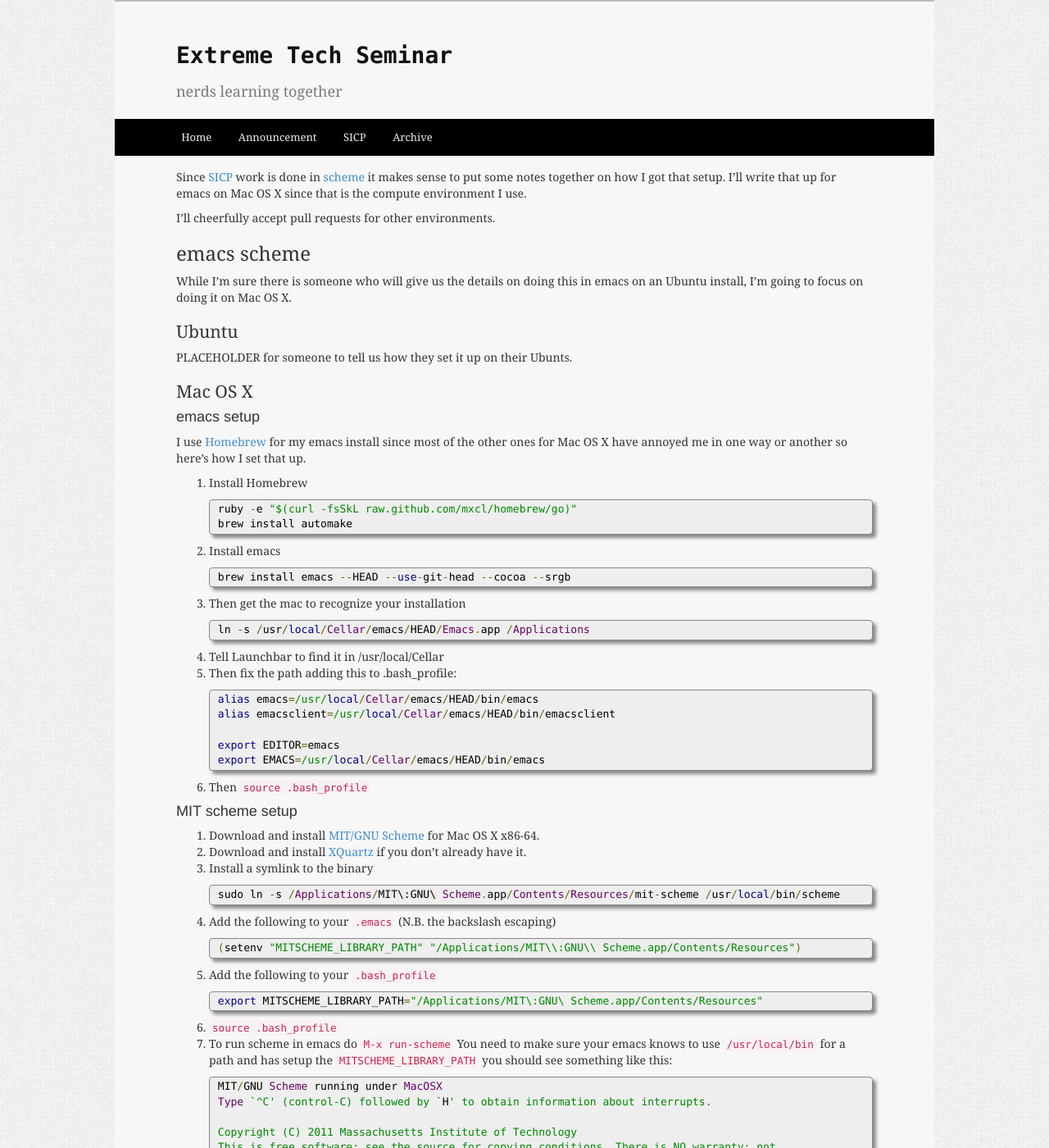
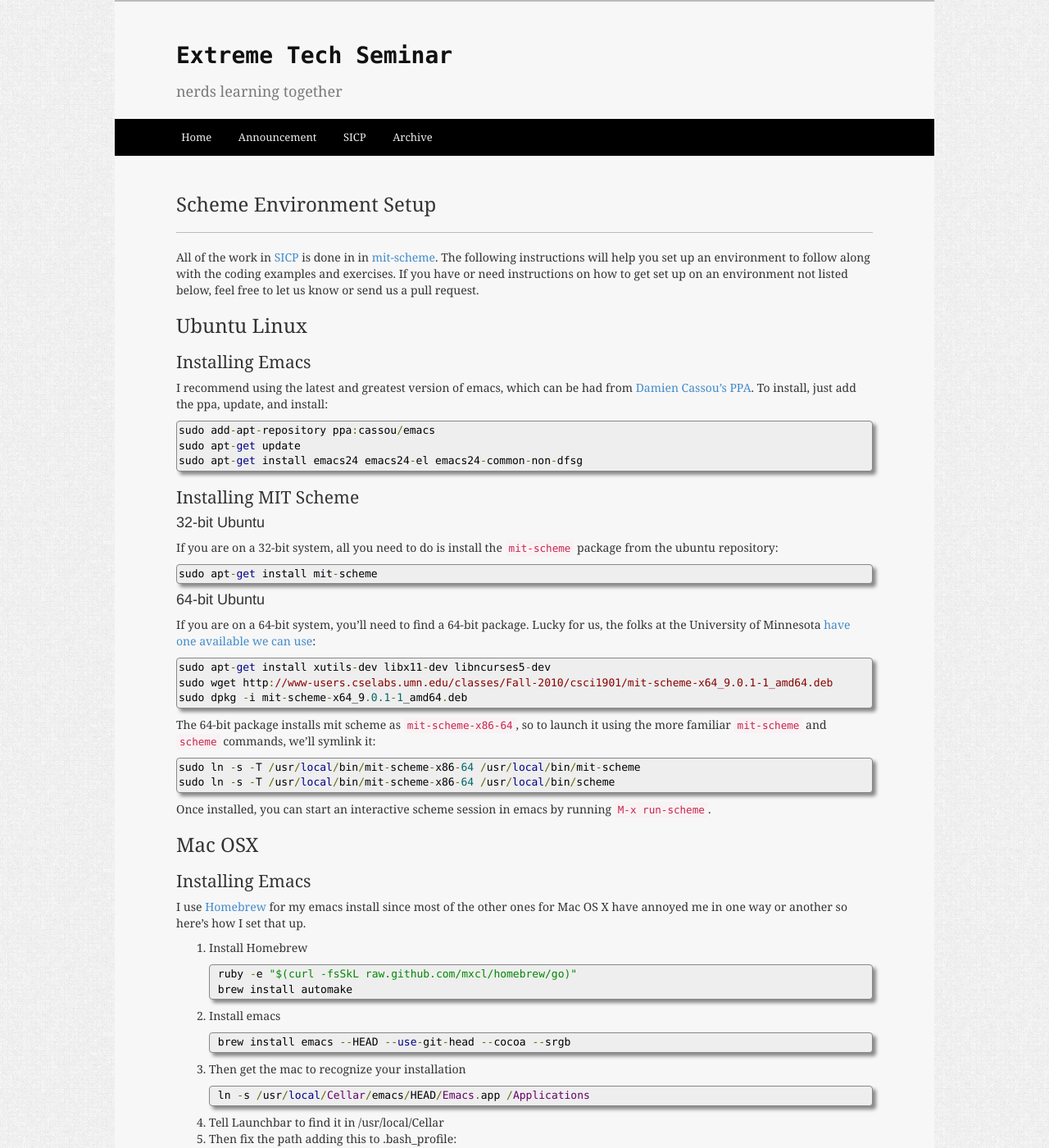
Before and after one commit to extreme-tech-seminar/extreme-tech-seminar.github.io, a Jekyll site: the page built from sicp/scheme-setup.md, in a window 1280 px wide and 1400 px high. Shown: the whole window at 82% size. Built offline with Jekyll 4.4.1, drawn with Linux system fonts in a browser that asks for light colours; Markdown is read by kramdown in place of the engine named in the settings; some of the changed text lies outside the part shown.

Commit message:
Flesh out SICP documentation

```diff
--- a/sicp/scheme-setup.md
+++ b/sicp/scheme-setup.md
@@ -1,24 +1,48 @@
 ---
 title: Scheme Environment Setup
-author: Kevin McAllister
-layout: default
+layout: page
 ---
 
-Since [SICP](http://mitpress.mit.edu/sicp/) work is done in [scheme](http://en.wikipedia.org/wiki/Scheme_(programming_language)) it makes sense to put some notes together on how I got that setup.  I'll write that up for emacs on Mac OS X since that is the compute environment I use.
+All of the work in [SICP](http://mitpress.mit.edu/sicp/) is done in in [mit-scheme](http://en.wikipedia.org/wiki/MIT/GNU_Scheme).
+The following instructions will help you set up an environment to follow along with the coding examples and exercises.
+If you have or need instructions on how to get set up on an environment not listed below, feel free to let us know or send us a pull request.
 
-I'll cheerfully accept pull requests for other environments.
+## Ubuntu Linux
 
-## emacs scheme ##
+### Installing Emacs
 
-While I'm sure there is someone who will give us the details on doing this in emacs on an Ubuntu install, I'm going to focus on doing it on Mac OS X.
+I recommend using the latest and greatest version of emacs, which can be had from [Damien Cassou's PPA](https://launchpad.net/~cassou/+archive/emacs). To install, just add the ppa, update, and install:
 
-### Ubuntu ###
+    sudo add-apt-repository ppa:cassou/emacs
+    sudo apt-get update
+    sudo apt-get install emacs24 emacs24-el emacs24-common-non-dfsg
 
-PLACEHOLDER for someone to tell us how they set it up on their Ubunts.
+### Installing MIT Scheme
 
-### Mac OS X ###
+#### 32-bit Ubuntu
 
-#### emacs setup ####
+If you are on a 32-bit system, all you need to do is install the `mit-scheme` package from the ubuntu repository:
+
+    sudo apt-get install mit-scheme
+
+#### 64-bit Ubuntu
+
+If you are on a 64-bit system, you'll need to find a 64-bit package. Lucky for us, the folks at the University of Minnesota [have one available we can use](https://wiki.umn.edu/CSCI1901/InstallingMITScheme):
+
+    sudo apt-get install xutils-dev libx11-dev libncurses5-dev
+    sudo wget http://www-users.cselabs.umn.edu/classes/Fall-2010/csci1901/mit-scheme-x64_9.0.1-1_amd64.deb
+    sudo dpkg -i mit-scheme-x64_9.0.1-1_amd64.deb
+
+The 64-bit package installs mit scheme as `mit-scheme-x86-64`, so to launch it using the more familiar `mit-scheme` and `scheme` commands, we'll symlink it:
+
+    sudo ln -s -T /usr/local/bin/mit-scheme-x86-64 /usr/local/bin/mit-scheme
+    sudo ln -s -T /usr/local/bin/mit-scheme-x86-64 /usr/local/bin/scheme
+
+Once installed, you can start an interactive scheme session in emacs by running `M-x run-scheme`.
+
+## Mac OSX
+
+### Installing Emacs
 
 I use [Homebrew](http://brew.sh) for my emacs install since most of the other ones for Mac OS X have annoyed me in one way or another so here's how I set that up.
 
@@ -46,7 +70,7 @@
 
 6. Then `source .bash_profile`
 
-#### MIT scheme setup ####
+### Installing MIT Scheme
 
 1. Download and install [MIT/GNU Scheme](http://www.gnu.org/software/mit-scheme/) for Mac OS X x86-64.
 2. Download and install [XQuartz](http://xquartz.macosforge.org/landing/) if you don't already have it.
@@ -80,6 +104,6 @@
 
 8. To run it from the command line and enter the REPL just run `scheme` again assuming your bash knows to use /usr/local/bin as part of it's path.  `^D` to exit the REPL.  You should see the same thing as above but not in an emacs buffer.
 
-##### References #####
+### References
 * [How to run scheme with Emacs?](http://stackoverflow.com/questions/4259894/how-to-run-scheme-with-emacs)
 * [some question and info on emacs Path](http://stackoverflow.com/questions/2266905/emacs-is-ignoring-my-path-when-it-runs-a-compile-command/2566945#2566945)
```
Also changed, not shown: sicp/index.md (+13 -3 lines).
